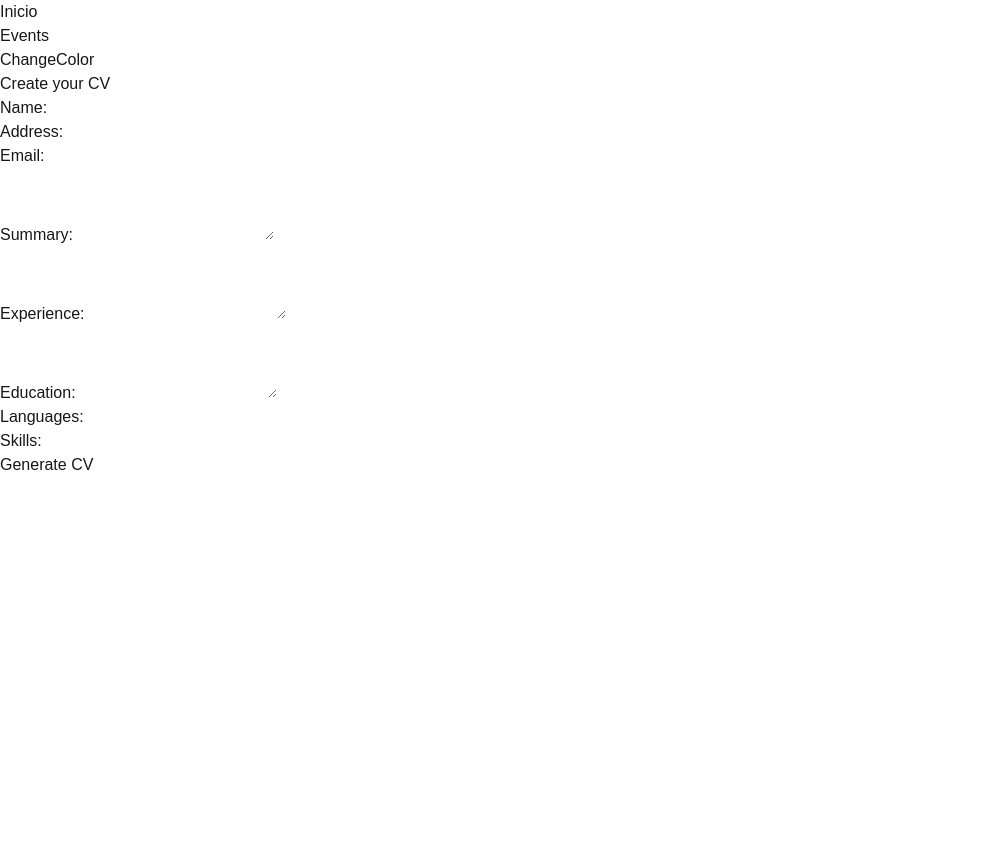
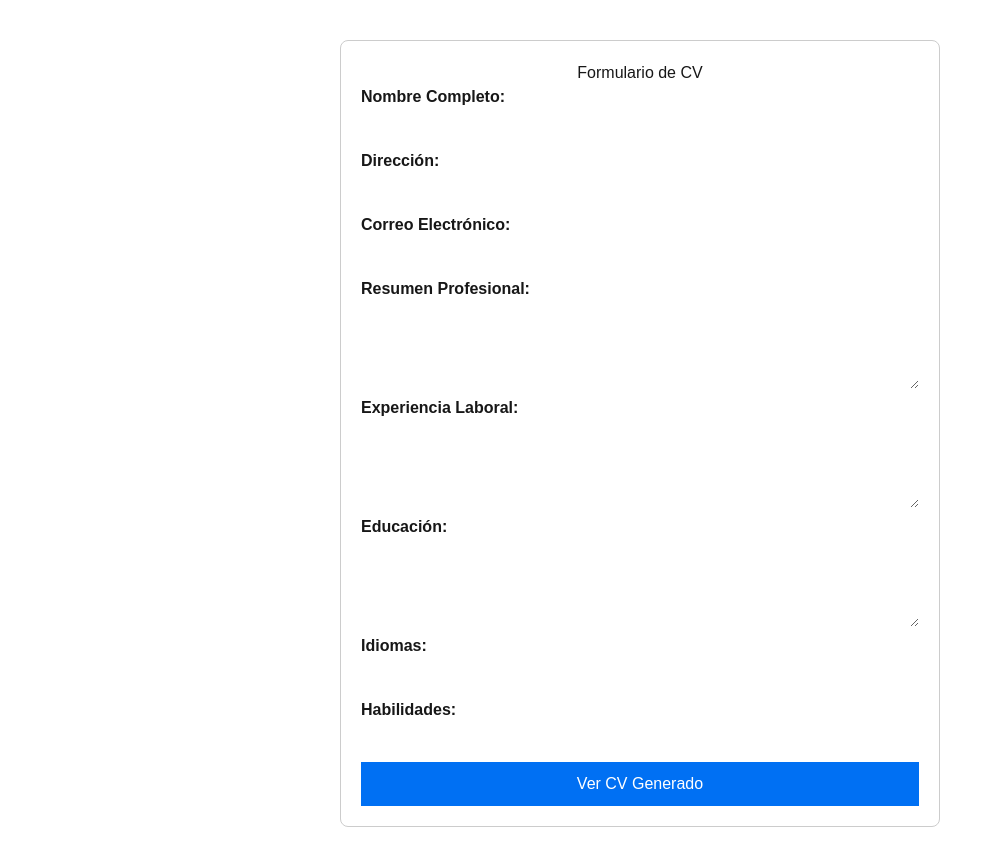
Before and after one commit to marco-g10/NextApp8B, a Next.js app: page /cvFormulario in a window 1280 px wide. Shown: the whole page, without its empty margins (0-1003 px from the left). Before the commit the page ends 800 px from the top, so only its background shows below. Built offline with nearby package versions, Linux system fonts and the light colour scheme.

Commit message:
Tarea 1 del generador de CV terminado, estuvo chido más tareas asi profe

```diff
--- a/src/app/components/sidebar.tsx
+++ b/src/app/components/sidebar.tsx
@@ -1,9 +1,16 @@
 'use client'
 
 import Link from "next/link";
+// Importamos usePathname para saber en qué página estamos
+import { usePathname } from "next/navigation";
 
 export default function Sidebar () {
+    const pathname = usePathname();
 
+    // Si estamos en la página del CV, ocultamos por completo la barra de navegación lateral
+    if (pathname === "/cvFormulario") {
+        return null;
+    }
 
     return(
         <nav>
--- a/src/app/cvFormulario/page.tsx
+++ b/src/app/cvFormulario/page.tsx
@@ -1,14 +1,8 @@
 'use client'
+
 import React, { useState, ChangeEvent, FormEvent } from 'react';
 
-
-// 1. DEFINICIÓN DE INTERFACES
-
-// Aquí defino la interfaz o "molde" que le dice a TypeScript exactamente
-// qué datos voy a manejar en mi formulario y de qué tipo son.
-// Como todos los campos del CV son texto, los defino todos como 'string'.
-// Esto es súper útil porque si me equivoco y trato de meter un dato incorrecto,
-// TypeScript me va a avisar antes de correr el programa, evitando bugs.
+// Interfaz para definir el tipo de datos de nuestro formulario
 interface CVData {
   name: string;
   address: string;
@@ -21,16 +15,7 @@ interface CVData {
 }
 
 export default function App() {
-
-
-  // 2. DEFINICIÓN DE ESTADOS
-
-
-  // Aquí declaro el estado principal llamado 'formData'.
-  // Le indico a TypeScript que este estado va a usar la interfaz <CVData>.
-  // Empieza con todos los valores en blanco porque el usuario aún no escribe nada.
-  // Decidí usar un solo objeto en lugar de muchos estados separados para que
-  // el código sea mucho más limpio y fácil de mantener.
+  // Estado para guardar los datos ingresados en el formulario
   const [formData, setFormData] = useState<CVData>({
     name: '',
     address: '',
@@ -42,136 +27,119 @@ export default function App() {
     skills: ''
   });
 
-  // Este segundo estado, 'cvData', lo utilizo para guardar la información final
-  // una vez que el usuario presiona el botón. Empieza como 'null' porque
-  // al cargar la página no hay ningún CV.
-  // Notar que le digo a TypeScript que puede ser <CVData | null> (los datos o nada).
-  const [cvData, setCvData] = useState<CVData | null>(null);
+  // Estado para saber si mostramos el formulario o el CV generado
+  const [showCV, setShowCV] = useState<boolean>(false);
 
-
-
-  // 3. FUNCIONES DE MANEJO DE EVENTOS (HANDLERS TIPADOS)
-
-  // La función 'handleChange' se dispara cada vez que el usuario teclea algo.
-  // En TypeScript, tengo que especificar qué tipo de evento es 'e'.
-  // Uso ChangeEvent y le digo que puede venir de un Input o de un Textarea.
+  // Funcion para guardar lo que escribe el usuario
   const handleChange = (e: ChangeEvent<HTMLInputElement | HTMLTextAreaElement>) => {
-    // Para no escribir 'e.target.name' y 'e.target.value' a cada rato,
-    // extraigo (desestructuro) el 'name' y el 'value' del input actual.
     const { name, value } = e.target;
-
-    // Actualizo el estado del formulario.
-    // Uso el spread operator '...formData' para hacer una copia de todo lo que
-    // ya estaba escrito, y solo actualizo la propiedad [name] con el nuevo valor.
     setFormData({
       ...formData,
       [name]: value
     });
   };
 
-  // La función 'handleSubmit' se ejecuta cuando se presiona el botón del formulario.
-  // Aquí el evento es de tipo FormEvent, vinculado a un elemento de formulario HTML.
+  // Funcion al enviar el formulario
   const handleSubmit = (e: FormEvent<HTMLFormElement>) => {
-    // Esto es súper importante: previene que la página se recargue por defecto
-    // al mandar el formulario, lo cual borraría todos nuestros datos en pantalla.
     e.preventDefault();
-
-    // Aquí simplemente agarro todo lo que está en 'formData' (lo que el usuario
-    // escribió) y se lo paso a 'cvData'. Esto es lo que va a "activar"
-    // la visualización del CV en la parte de abajo.
-    setCvData(formData);
+    setShowCV(true); // Mostramos el CV generado
   };
 
-
-
-  // 4. RENDERIZADO DE LA INTERFAZ
-
+  // Funcion para regresar al formulario
+  const handleBack = () => {
+    setShowCV(false); // Regresamos al formulario
+  };
 
   return (
-    <div className="container">
-      {/* SECCIÓN DEL FORMULARIO */}
-      {/* Envuelvo todo en un form para usar el evento onSubmit nativo */}
-      <form className="form-section" onSubmit={handleSubmit}>
-        <h2>Create your CV</h2>
+    /* Contenedor principal centrado con borde y margen simple */
+    <div style={{ maxWidth: '600px', margin: '40px auto', fontFamily: 'Arial', padding: '20px', border: '1px solid #ccc', borderRadius: '8px' }}>
 
-        {/* Cada input tiene su propio div para poder ordenarlos fácilmente con CSS.
-            El atributo 'name' debe coincidir exactamente con las propiedades de
-            la interfaz CVData para que la función 'handleChange' funcione bien. */}
-        <div className="input-group">
-          <label>Name:</label>
-          <input type="text" name="name" onChange={handleChange} required />
-        </div>
+      {/* 1. VISTA DEL FORMULARIO */}
+      {showCV === false && (
+        <div>
+          <h1 style={{ textAlign: 'center' }}>Formulario de CV</h1>
+          <form onSubmit={handleSubmit}>
 
-        <div className="input-group">
-          <label>Address:</label>
-          <input type="text" name="address" onChange={handleChange} required />
-        </div>
+            <p>
+              <label><b>Nombre Completo:</b></label><br />
+              <input type="text" name="name" value={formData.name} onChange={handleChange} style={{ width: '100%', padding: '8px' }} required />
+            </p>
 
-        <div className="input-group">
-          <label>Email:</label>
-          <input type="email" name="email" onChange={handleChange} required />
-        </div>
+            <p>
+              <label><b>Dirección:</b></label><br />
+              <input type="text" name="address" value={formData.address} onChange={handleChange} style={{ width: '100%', padding: '8px' }} required />
+            </p>
 
-        <div className="input-group">
-          <label>Summary:</label>
-          <textarea name="summary" onChange={handleChange} rows={3} required></textarea>
-        </div>
+            <p>
+              <label><b>Correo Electrónico:</b></label><br />
+              <input type="email" name="email" value={formData.email} onChange={handleChange} style={{ width: '100%', padding: '8px' }} required />
+            </p>
 
-        <div className="input-group">
-          <label>Experience:</label>
-          <textarea name="experience" onChange={handleChange} rows={3} required></textarea>
-        </div>
+            <p>
+              <label><b>Resumen Profesional:</b></label><br />
+              <textarea name="summary" value={formData.summary} onChange={handleChange} rows={3} style={{ width: '100%', padding: '8px' }} required />
+            </p>
 
-        <div className="input-group">
-          <label>Education:</label>
-          <textarea name="education" onChange={handleChange} rows={3} required></textarea>
-        </div>
+            <p>
+              <label><b>Experiencia Laboral:</b></label><br />
+              <textarea name="experience" value={formData.experience} onChange={handleChange} rows={3} style={{ width: '100%', padding: '8px' }} required />
+            </p>
 
-        <div className="input-group">
-          <label>Languages:</label>
-          <input type="text" name="languages" onChange={handleChange} required />
-        </div>
+            <p>
+              <label><b>Educación:</b></label><br />
+              <textarea name="education" value={formData.education} onChange={handleChange} rows={3} style={{ width: '100%', padding: '8px' }} required />
+            </p>
 
-        <div className="input-group">
-          <label>Skills:</label>
-          <input type="text" name="skills" onChange={handleChange} required />
-        </div>
+            <p>
+              <label><b>Idiomas:</b></label><br />
+              <input type="text" name="languages" value={formData.languages} onChange={handleChange} style={{ width: '100%', padding: '8px' }} required />
+            </p>
 
-        {/* Botón que dispara el submit del formulario */}
-        <button type="submit" className="submit-btn">Generate CV</button>
-      </form>
+            <p>
+              <label><b>Habilidades:</b></label><br />
+              <input type="text" name="skills" value={formData.skills} onChange={handleChange} style={{ width: '100%', padding: '8px' }} required />
+            </p>
 
-      {/* SECCIÓN DEL CV GENERADO */}
-      {/* Esta es una condición de React (renderizado condicional).
-          Si 'cvData' tiene información (es decir, ya le dimos clic al botón),
-          entonces dibuja todo el bloque del CV. Si es null, no dibuja nada. */}
-      {cvData && (
-        <div className="cv-section">
-          <h2>Curriculum Vitae</h2>
-          <div className="cv-content">
-            {/* Aquí simplemente inyecto las variables guardadas en cvData */}
-            <h3>{cvData.name}</h3>
-            <p><strong>Email:</strong> {cvData.email} | <strong>Address:</strong> {cvData.address}</p>
+            <button type="submit" style={{ width: '100%', padding: '10px', backgroundColor: '#0070f3', color: 'white', border: 'none', cursor: 'pointer' }}>
+              Ver CV Generado
+            </button>
 
-            <hr />
-
-            <h4>Summary</h4>
-            <p>{cvData.summary}</p>
-
-            <h4>Experience</h4>
-            <p>{cvData.experience}</p>
-
-            <h4>Education</h4>
-            <p>{cvData.education}</p>
-
-            <h4>Languages</h4>
-            <p>{cvData.languages}</p>
-
-            <h4>Skills</h4>
-            <p>{cvData.skills}</p>
-          </div>
+          </form>
         </div>
       )}
+
+      {/* 2. VISTA DEL CV GENERADO */}
+      {showCV === true && (
+        <div>
+          <button onClick={handleBack} style={{ padding: '8px 12px', marginBottom: '20px', cursor: 'pointer' }}>
+            ← Regresar al Formulario
+          </button>
+
+          <h1>{formData.name}</h1>
+          <p><b>Email:</b> {formData.email} | <b>Dirección:</b> {formData.address}</p>
+          <hr />
+
+          <h3>Resumen Profesional</h3>
+          <p>{formData.summary}</p>
+          <hr />
+
+          <h3>Experiencia</h3>
+          <p>{formData.experience}</p>
+          <hr />
+
+          <h3>Educación</h3>
+          <p>{formData.education}</p>
+          <hr />
+
+          <h3>Idiomas</h3>
+          <p>{formData.languages}</p>
+          <hr />
+
+          <h3>Habilidades</h3>
+          <p>{formData.skills}</p>
+        </div>
+      )}
+
     </div>
   );
 }
--- a/src/app/layout.tsx
+++ b/src/app/layout.tsx
@@ -22,8 +22,3 @@ export default function RootLayout({
     </html>
   );
 }
-//verificar si estan permitidos los scripts
-//Get-ExecutionPolicy
-
-//habilitar scripts en windows, en powershild
-//Set-ExecutionPolicy Unrestricted
```
